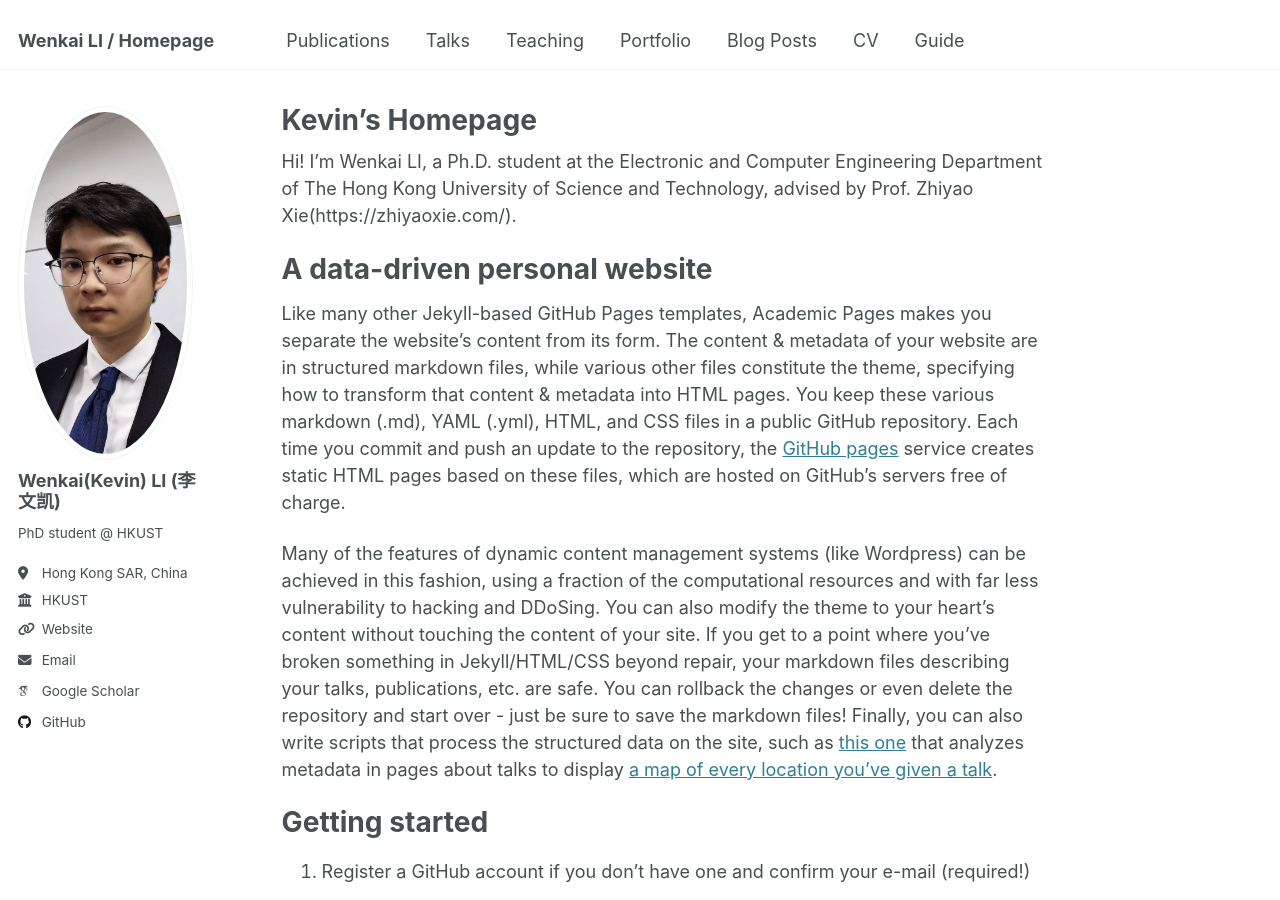
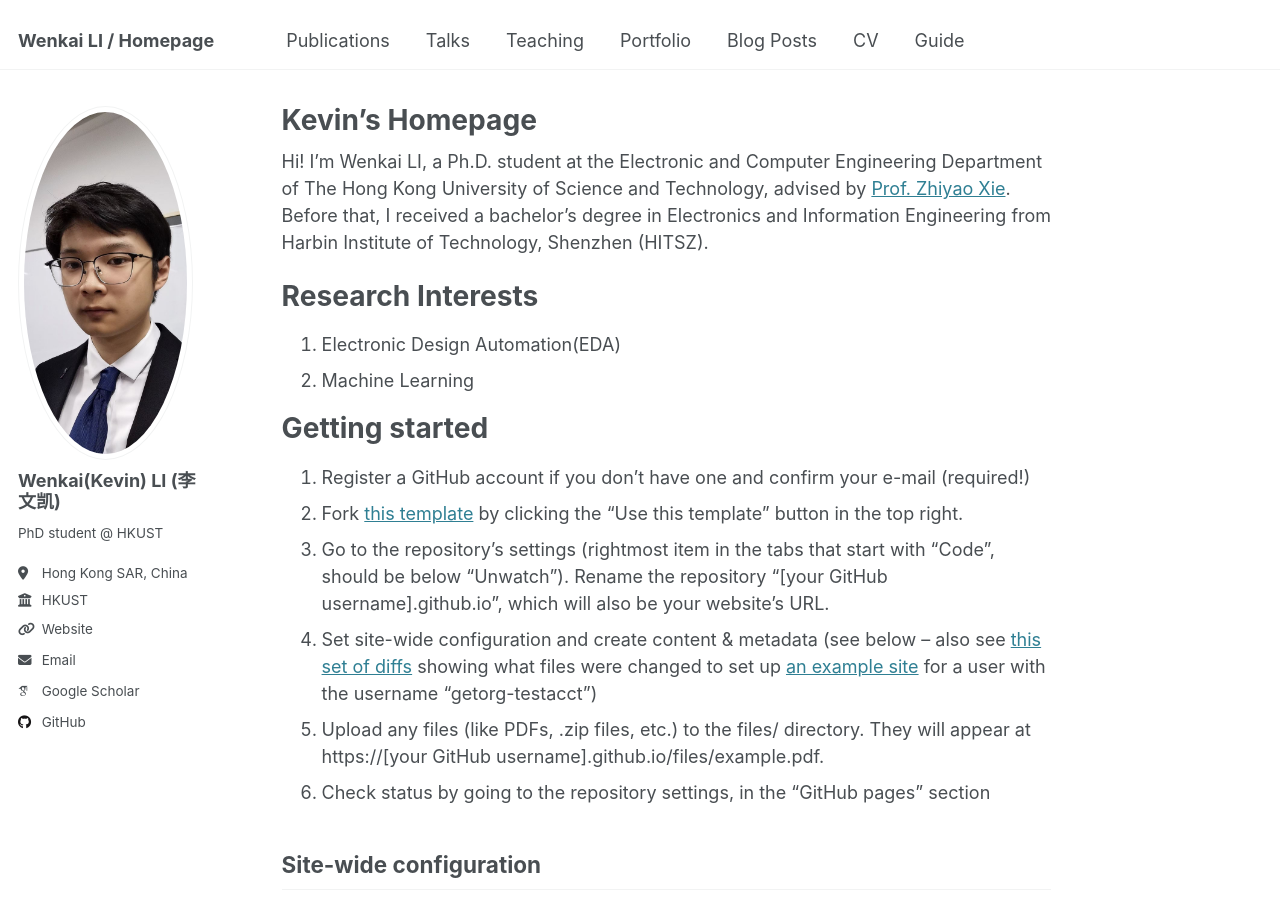
Before and after one commit to kevin333kevin/wenkaili.github.io, a Jekyll site: the page built from _pages/about.md, in a window 1280 px wide and 900 px high. Built offline with Jekyll 4.4.1, drawn with Linux system fonts in a browser that asks for light colours; some web fonts are replaced.

Commit message:
Update about.md

```diff
--- a/_pages/about.md
+++ b/_pages/about.md
@@ -7,13 +7,12 @@ redirect_from:
   - /about.html
 ---
 
-Hi! I’m Wenkai LI, a Ph.D. student at the Electronic and Computer Engineering Department of The Hong Kong University of Science and Technology, advised by Prof. Zhiyao Xie(https://zhiyaoxie.com/).
+Hi! I’m Wenkai LI, a Ph.D. student at the Electronic and Computer Engineering Department of The Hong Kong University of Science and Technology, advised by [Prof. Zhiyao Xie](https://zhiyaoxie.com/). Before that, I received a bachelor’s degree in Electronics and Information Engineering from Harbin Institute of Technology, Shenzhen (HITSZ).
 
-A data-driven personal website
+Research Interests
 ======
-Like many other Jekyll-based GitHub Pages templates, Academic Pages makes you separate the website's content from its form. The content & metadata of your website are in structured markdown files, while various other files constitute the theme, specifying how to transform that content & metadata into HTML pages. You keep these various markdown (.md), YAML (.yml), HTML, and CSS files in a public GitHub repository. Each time you commit and push an update to the repository, the [GitHub pages](https://pages.github.com/) service creates static HTML pages based on these files, which are hosted on GitHub's servers free of charge.
-
-Many of the features of dynamic content management systems (like Wordpress) can be achieved in this fashion, using a fraction of the computational resources and with far less vulnerability to hacking and DDoSing. You can also modify the theme to your heart's content without touching the content of your site. If you get to a point where you've broken something in Jekyll/HTML/CSS beyond repair, your markdown files describing your talks, publications, etc. are safe. You can rollback the changes or even delete the repository and start over - just be sure to save the markdown files! Finally, you can also write scripts that process the structured data on the site, such as [this one](https://github.com/academicpages/academicpages.github.io/blob/master/talkmap.ipynb) that analyzes metadata in pages about talks to display [a map of every location you've given a talk](https://academicpages.github.io/talkmap.html).
+1. Electronic Design Automation(EDA)
+2. Machine Learning
 
 Getting started
 ======
```
